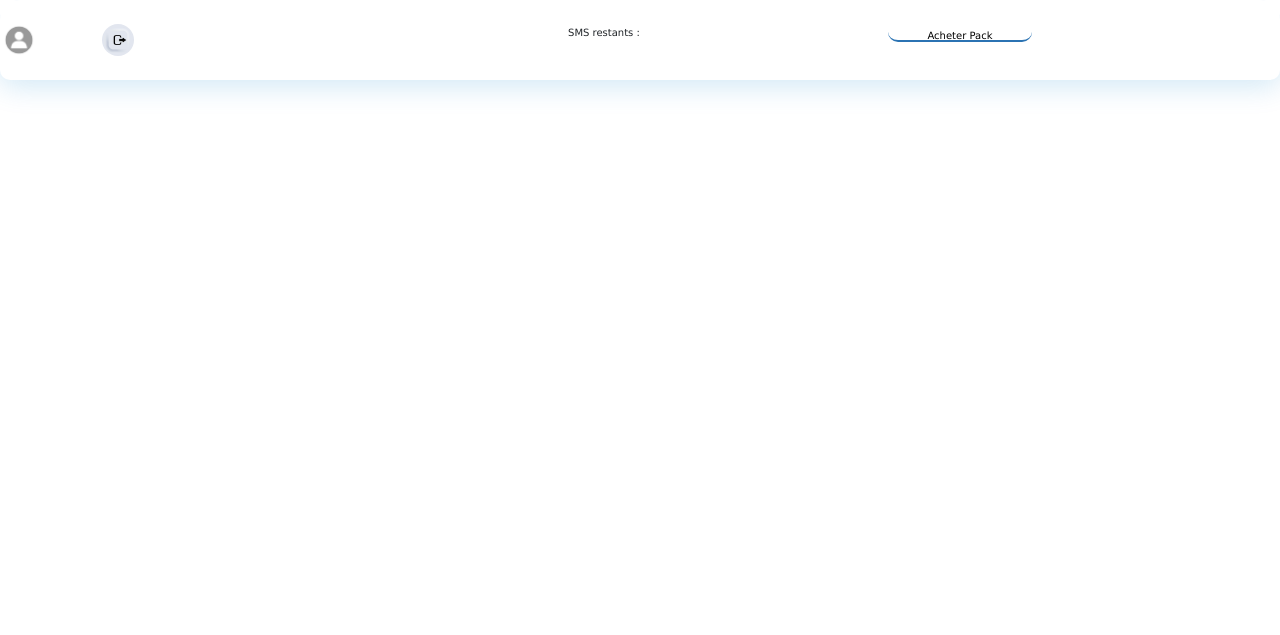
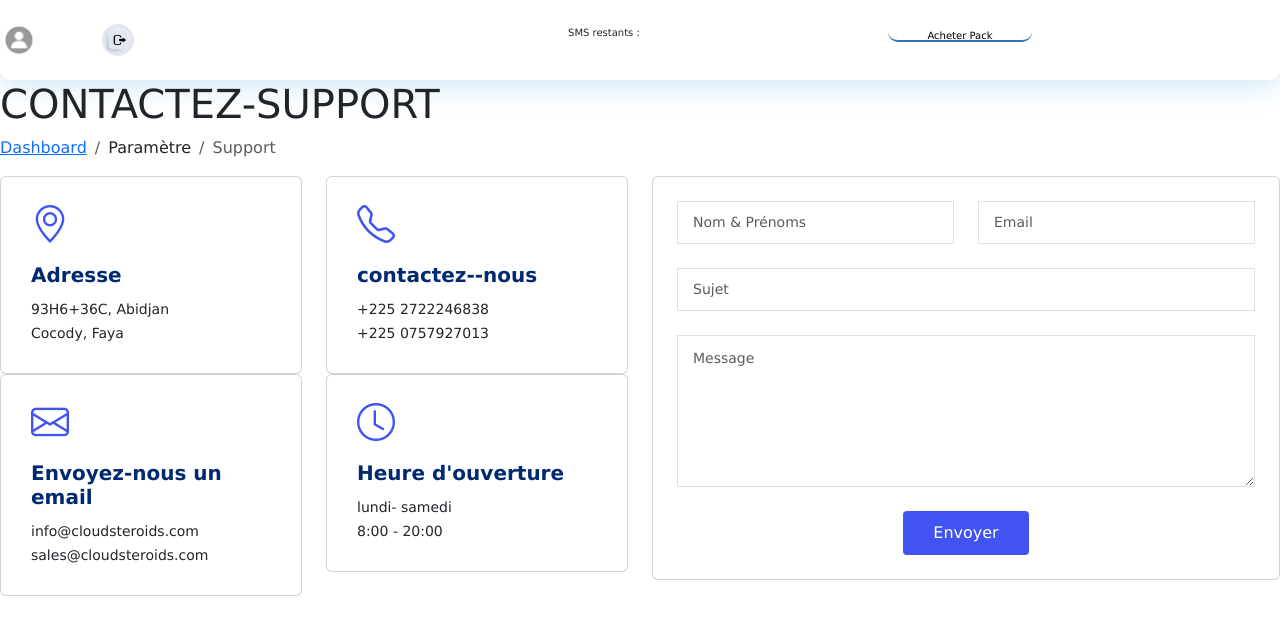
Before and after one commit to cloudsteroids/API_SMS, a PHP site: page /Contenu/sous-contenu/parametres/support.php in a window 1280 px wide. Shown: the top 635 px of the page. Run offline with PHP 8.4, Linux system fonts and the light colour scheme.

Commit message:
Update support.php

```diff
--- a/Contenu/sous-contenu/parametres/support.php
+++ b/Contenu/sous-contenu/parametres/support.php
@@ -17,7 +17,79 @@
         include('../../nav/nav_horizontal.php');
     ?>
         <div class="containn" id="containn">
+            <div class="pagetitle">
+                <h1>CONTACTEZ-SUPPORT</h1>
+                <nav>
+                    <ol class="breadcrumb">
+                        <li class="breadcrumb-item"><a href="../dashboard.php">Dashboard</a></li>
+                        <li class="breadcrumb-item">Paramètre</li>
+                        <li class="breadcrumb-item active">Support</li>
+                    </ol>
+                </nav>
+            </div><!-- End Page Title -->
+            <section class="section contact">
+                <div class="row gy-4">
+                    <div class="col-xl-6">
+                        <div class="row">
+                            <div class="col-lg-6">
+                                <div class="info-box card">
+                                    <i class="bi bi-geo-alt"></i>
+                                    <h3>Adresse</h3>
+                                    <p>93H6+36C, Abidjan<br>Cocody, Faya</p>
+                                </div>
+                            </div>
+                            <div class="col-lg-6">
+                                <div class="info-box card">
+                                    <i class="bi bi-telephone"></i>
+                                    <h3>contactez--nous</h3>
+                                    <p>+225 2722246838<br>+225 0757927013</p>
+                                </div>
+                            </div>
+                            <div class="col-lg-6">
+                                <div class="info-box card">
+                                    <i class="bi bi-envelope"></i>
+                                    <h3>Envoyez-nous un email </h3>
+                                    <p>info@cloudsteroids.com<br>sales@cloudsteroids.com</p>
+                                </div>
+                            </div>
+                            <div class="col-lg-6">
+                                <div class="info-box card">
+                                    <i class="bi bi-clock"></i>
+                                    <h3>Heure d'ouverture</h3>
+                                    <p>lundi- samedi<br>8:00 - 20:00</p>
+                                </div>
+                            </div>
+                        </div>
+                    </div>
 
+                    <div class="col-xl-6">
+                        <div class="card p-4">
+                            <form action="forms/contact.php" method="post" class="php-email-form">
+                                <div class="row gy-4">
+                                    <div class="col-md-6">
+                                        <input type="text" name="name" class="form-control" placeholder="Nom & Prénoms" required>
+                                    </div>
+                                    <div class="col-md-6 ">
+                                        <input type="email" class="form-control" name="email" placeholder="Email" required>
+                                    </div>
+                                    <div class="col-md-12">
+                                        <input type="text" class="form-control" name="subject" placeholder="Sujet" required>
+                                    </div>
+                                    <div class="col-md-12">
+                                        <textarea class="form-control" name="message" rows="6" placeholder="Message" required></textarea>
+                                    </div>
+                                    <div class="col-md-12 text-center">
+                                        <div class="loading">Loading</div>
+                                        <div class="error-message"></div>
+                                        <div class="sent-message">Votre message a été envoyé. Merci!</div>
+                                        <button type="submit">Envoyer</button>
+                                    </div>
+                                </div>
+                            </form>
+                        </div>
+                    </div>
+                </div>
+            </section>
         </div>
 </body>
 </html>
```
